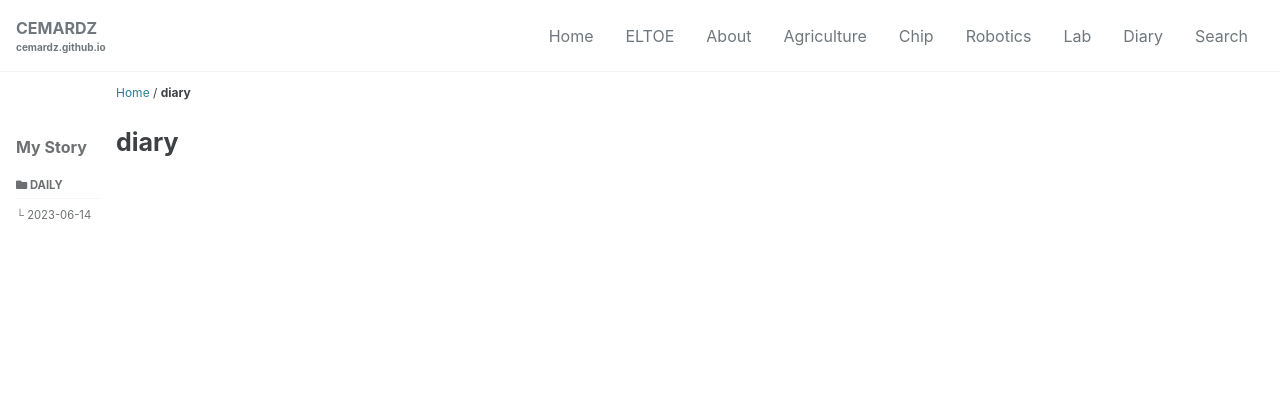
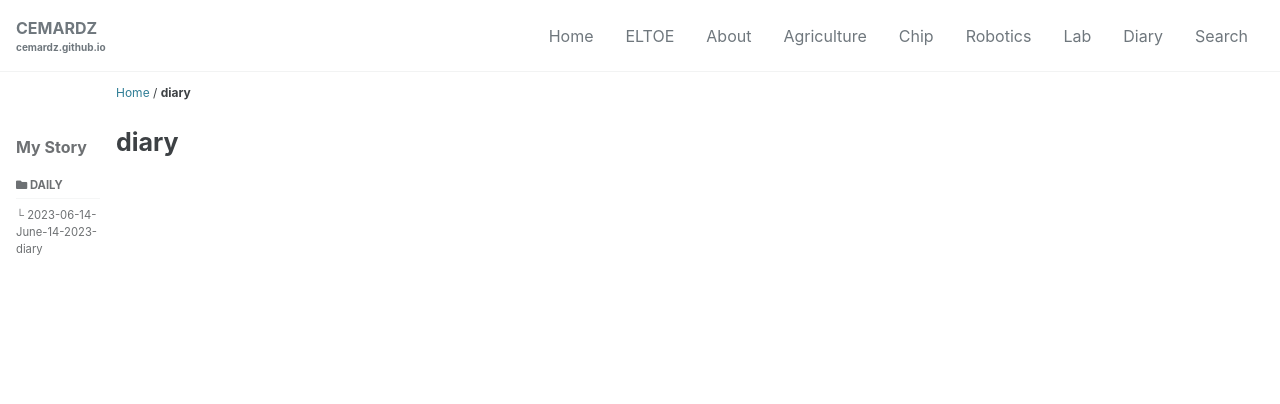
Before and after one commit to cemardz/cemardz.github.io, a Jekyll site: the page built from _pages/diary.md, in a window 1280 px wide. Shown: the top 404 px of the page. Built offline with Jekyll 4.4.1, drawn with Linux system fonts in a browser that asks for light colours; cached includes are drawn as plain includes; some web fonts are replaced.

Commit message:
Update navigation.yml

```diff
--- a/_data/navigation.yml
+++ b/_data/navigation.yml
@@ -105,6 +105,6 @@ sidebar-diary:
     url: /diary/daily/
     classes: wide
     children:
-      - title: "2023-06-14"
-        url: /diary/daily/2023-06-14/
+      - title: "2023-06-14-June-14-2023-diary"
+        url: /diary/daily/2023-06-14-June-14-2023-diary/
         classes: wide
```
